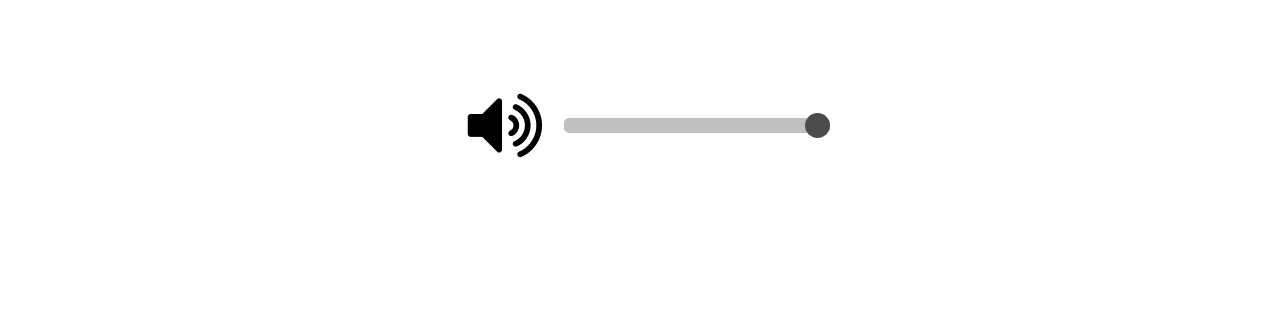
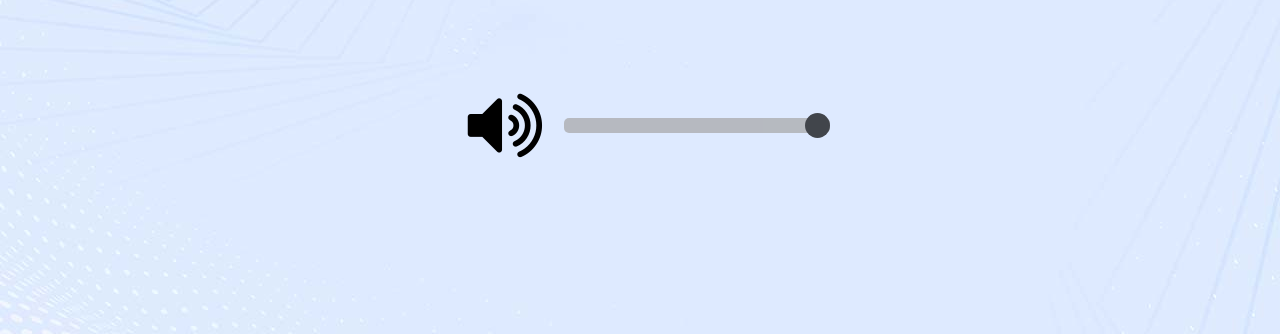
Before and after one commit to Nonene2546/tocproj, a plain HTML site: page index.html in a window 1280 px wide. Shown: the part 466-800 px from the top of the page. Drawn offline with Linux system fonts and the light colour scheme.

Commit message:
Add files via upload

```diff
--- a/index.css
+++ b/index.css
@@ -3,6 +3,7 @@ body {
   -moz-user-select: none;
   -webkit-user-select: none;
   -ms-user-select: none;
+  background-image: url('images/main-menu.jpg')
 }
 
 html, body{
@@ -28,6 +29,7 @@ html, body{
   text-align: center;
   font-size: 5rem;
   transition: transform 0.2s;
+  cursor: pointer;
 }
 
 .menu:hover{
```
Also changed, not shown: images/main-menu.jpg (added).
